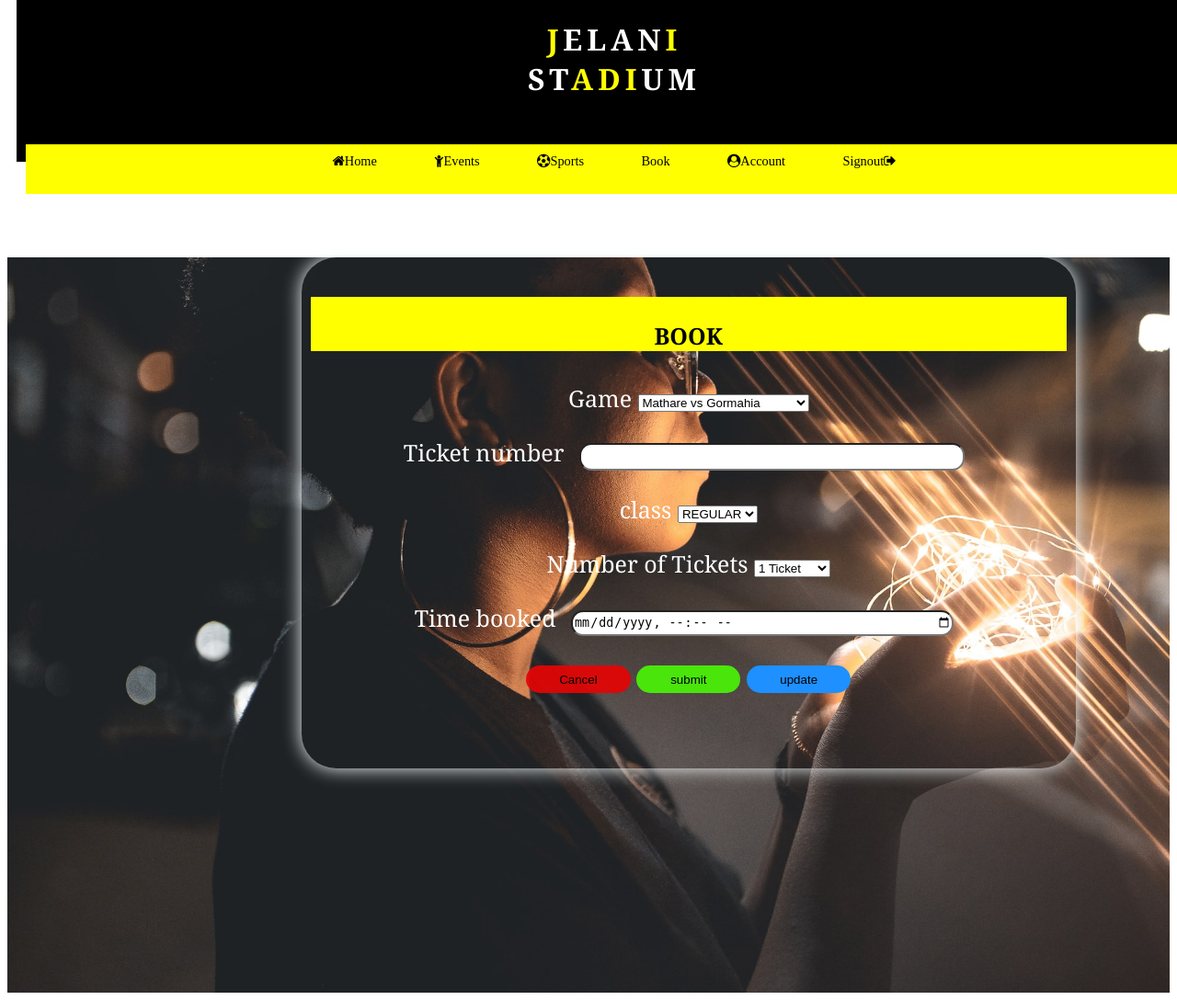
After one commit to caltontrav/Jelani-stadium-management-system, a PHP site: page /book.php in a window 1280 px wide. The commit adds this page. Shown: the whole page at 92% size. Run offline with PHP 8.4, Linux system fonts and the light colour scheme; some libraries are stand-ins or nearby versions.

Commit message:
switched files extension from html to php

```diff
--- /dev/null
+++ b/book.php
@@ -0,0 +1,104 @@
+<!DOCTYPE html>
+<html lang="en">
+  <head>
+    <meta charset="UTF-8" />
+    <meta http-equiv="X-UA-Compatible" content="IE=edge" />
+    <meta name="viewport" content="width=device-width, initial-scale=1.0" />
+    <link
+      rel="stylesheet"
+      href="https://cdnjs.cloudflare.com/ajax/libs/font-awesome/4.7.0/css/font-awesome.min.css"
+    />
+    <script
+      src="https://kit.fontawesome.com/yourcode.js"
+      crossorigin="anonymous"
+    ></script>
+    <link rel="stylesheet" href="./css/style.css" type="text/css" />
+    <title>Ticket system</title>
+  </head>
+  <body>
+    <div class="container">
+      <div class="container">
+        <div class="header">
+          <h1>
+            <strong>J</strong>ELAN<strong>I</strong>
+            <br />ST<strong>ADI</strong>UM
+          </h1>
+
+          <img src="" alt="" />
+          <div class="head">
+            <a href="Home.html"><i class="fa fa-home"></i>Home</a>
+            <a href=""><i class="fa fa-child"></i>Events</a>
+            <a href="sports.html"><i class="fa fa-futbol-o"></i>Sports</a>
+            <a href="book.html"><i class=""></i>Book</a>
+            <a href="account.html"><i class="fa fa-user-circle"></i>Account</a>
+            <a href="">Signout<i class="fa fa-sign-out"></i></a>
+          </div>
+        </div>
+      </div>
+
+      <div class="container">
+          <div class="book-cont">
+            <div class="modal-book">
+                <div id="id01" >
+                  <form action="tickets.php" method="POST">
+                    <h4>BOOK</h4>
+
+
+                    <p>Game
+
+                      <select name="game" id="">
+                        <option value="Mathare vs Gormahia">Mathare vs Gormahia</option>
+                        <option value="Posta rangers vs Gormahia">Posta rangers vs Gormahia</option>
+                        <option value="Sharks vs Everton">Sharks vs Everton</option>
+                        <option value="Sony sugar vs muhoroni">Sony sugar vs muhoroni</option>
+                        <option value="Bandari vs KRA">Bandari vs KRA</option>
+                        <option value="Nzoia vs chemelil">Nzoia vs chemelil</option>
+                        <option value="Gormahia vs sofapaka">Gormahia vs sofapaka</option>
+                        <option value="Ulinzi vs Thika UTD">Ulinzi vs Thika UTD</option>
+                        <option value="City Stars vs Western stima">City Stars vs Western stima</option>
+                        <option value="Kakamega vs Homeboyz">Kakamega vs Homeboyz</option>
+                      </select>
+                    </p>
+
+                    <p>Ticket number <input type="number" name="ticket_number"></p>
+                    <p>class <select name="class" id="">
+                      <option value="regular">REGULAR</option>
+                      <option value="vip">VIP</option>
+                      <option value="vvip">VVIP</option>
+                    </select>
+                    </p>
+                    <p>Number of Tickets <select name="number_of_ticket" id="">
+                      <option value="1">1 Ticket</option>
+                      <option value="2">2 Tickets</option>
+                      <option value="3">3 Tickets</option>
+                      <option value="4">4 Tickets</option>
+                      <option value="5">5 Tickets</option>
+                      <option value="6">6 Tickets</option>
+                      <option value="7">7 Tickets</option>
+                      <option value="8">8 Tickets</option>
+                      <option value="9">9 Tickets</option>
+                      <option value="10">10 Tickets</option>
+                    </select></p>
+                    <p>Time booked <input type="datetime-local" name="time_booked"></p>
+
+                    <button
+                      type="button"
+                      class="cancel-btn"
+                      onclick="document.getElementById('id01').style.display='none'"
+                    >
+                      Cancel
+                    </button>
+                    <button type="submit" class="submit_btn">submit</button>
+                    <button type="reset" class="update-btn">update</button>
+                  </form>
+                </div>
+              </div>
+          </div>
+
+      </div>
+
+
+
+
+  </body>
+</html>
--- a/connect.php
+++ b/connect.php
@@ -8,7 +8,7 @@
  try{
      $db = new PDO("mysql:host=$host;dbname=$dbname",$username,$password);
      $db->setAttribute(PDO::ATTR_ERRMODE,PDO::ERRMODE_EXCEPTION);
-     echo "connection succesful\n";
+     session_start();
 
  }
  catch (PDOException $e){
--- a/css/style.css
+++ b/css/style.css
@@ -80,12 +80,20 @@
   padding: 5px;
   box-sizing: border-box;
   float: right;
-  height: 70vh;
+  height: 75vh;
   font-family: sans-serif;
   font-size: 12px;
   overflow: hidden;
   border-radius: 2%;
   box-shadow: 0 0 20px #ffff00;
+}
+
+.alert-danger {
+  color: red;
+}
+
+.alert-success {
+  color: green;
 }
 
 .input-group p {
@@ -166,6 +174,7 @@
   border-bottom: 1px solid #999;
   outline: none;
   background: transparent;
+  height: 9vh;
 }
 .submit-btn {
   width: 120px;
@@ -193,6 +202,10 @@ span {
   left: 450px;
 }
 /*----------------section----------*/
+
+#more {
+  display: none;
+}
 .col-1,
 .col-2,
 .col-3 {
@@ -540,35 +553,43 @@ hr.hr-1 {
 
 /*----------book ticket modal-----------*/
 
-.register {
+.book-cont {
+  background-image: url(../images/guilher.jpg);
+  background-size: cover;
+  background-attachment: fixed;
+  background-position: center;
+  height: 100vh;
+}
+.modal-book {
   padding: 10px;
-  background-color: rgba(0, 0, 0, 8);
-  float: right;
+  background-color: transparent;
   border-radius: 2px;
-  box-shadow: 0 0 20px #00ced1;
+  box-shadow: 0 0 20px #f4fafa;
   color: #fff;
   height: 67vh;
-  margin-left: 0.3cm;
-  width: 30%;
+  width: 65%;
   border-radius: 1cm;
   font-size: 25px;
   font-family: georgia;
-  position: absolute;
-  z-index: 2;
-  left: 3;
+  margin-top: 35vh;
+  margin-left: 40vh;
+  text-align: center;
 }
-.register h4 {
+.modal-book h4 {
   text-align: center;
-  text-decoration: underline;
+  text-decoration: none;
   color: dodgerblue;
   font-weight: bold;
+  background-color: rgb(255, 255, 0);
+  color: #000;
+  padding-top: 25px;
 }
-.register a {
+.modal-book a {
   color: #00ced1;
   text-decoration: none;
   font-style: italic;
 }
-.register input[type="number"],
+.modal-book input[type="number"],
 input[type="datetime-local"] {
   width: 50%;
   height: 3vh;
--- a/register.php
+++ b/register.php
@@ -8,6 +8,8 @@ if($_SERVER['REQUEST_METHOD'] === 'POST'){
   $password= $_POST['password'];
   $password = password_hash($password,PASSWORD_DEFAULT);
 
+
+
   $stmt =$db->prepare("INSERT INTO user(username, email, password) VALUES(?,?,?)");
   $stmt->execute(array($username,$email,$password));
 
```
Also changed, not shown: account.php (added, +40 -0 lines), composer.json (added, +15 -0 lines), controllers/login.php (added, +45 -0 lines), feedback.php (added, +22 -0 lines), home.php (renamed from home.html, +27 -4 lines), index.php (+8 -2 lines), signout.php (added, +11 -0 lines), sports.php (renamed from sports.html, +3 -42 lines), tickets.php (added, +21 -0 lines), events.php (renamed from events.html), images/guilher.jpg (added), 1 other file.
